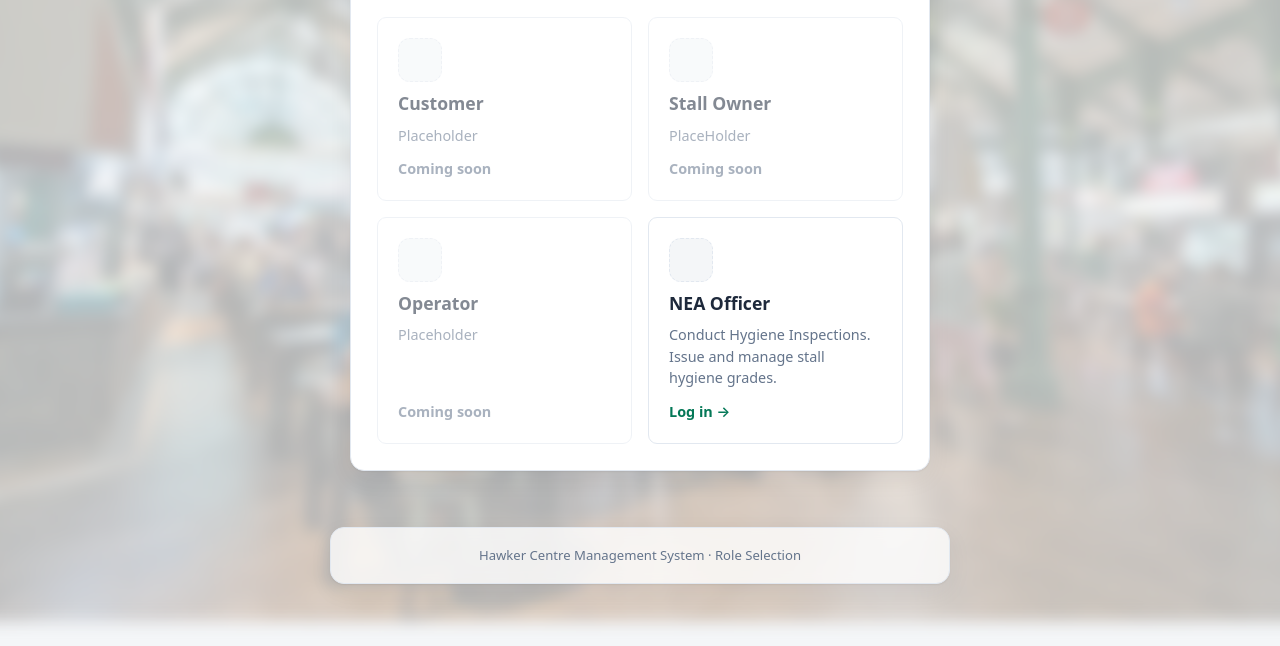
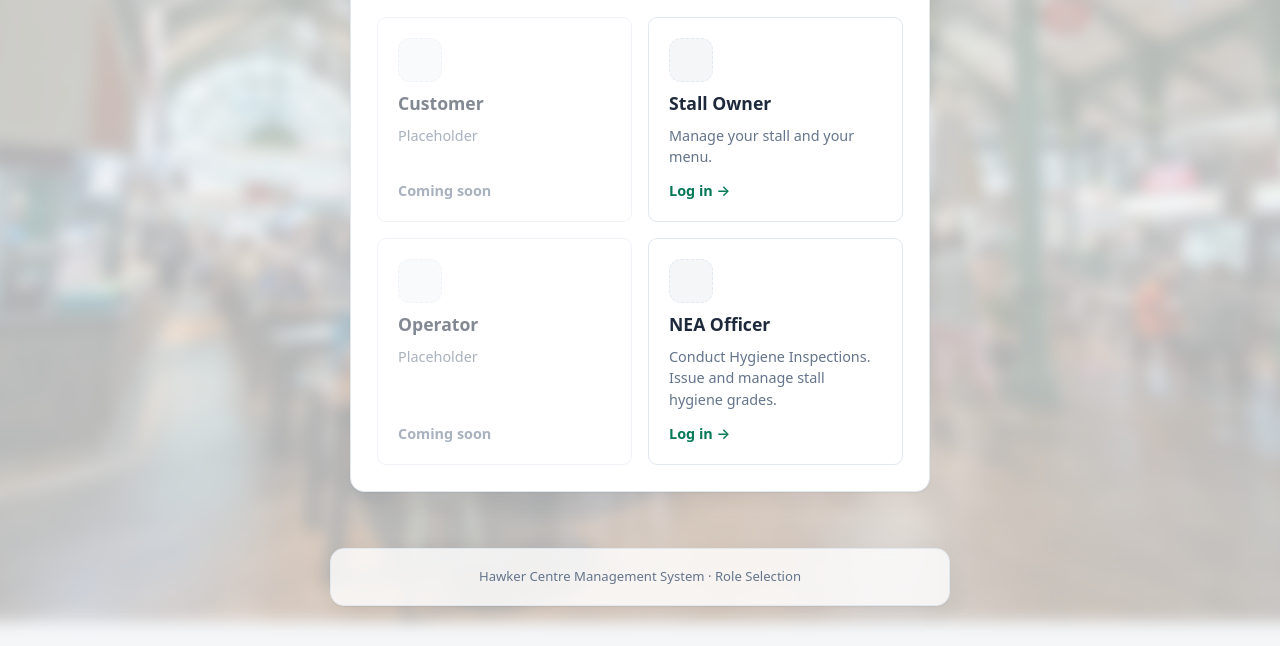
Before and after one commit to md44md/BED-Assignment, a website: page public/select-role.html in a window 1280 px wide. Shown: the part 203-849 px from the top of the page. Before the commit the page ends 800 px from the top, so only its background shows below. Drawn offline with Linux system fonts and the light colour scheme.

Commit message:
feat: add stall owner login redirect in select role page

```diff
--- a/public/select-role.html
+++ b/public/select-role.html
@@ -36,12 +36,14 @@
                     <span class="home-card__cta">Coming soon</span>
                 </span>
 
-                <span class="home-card home-card--disabled" aria-disabled="true">
+                <a class="home-card" href="/stallowner-login.html">
                     <span class="home-card__badge home-card__badge--placeholder" aria-hidden="true"></span>
                     <span class="home-card__title">Stall Owner</span>
-                    <span class="home-card__desc">PlaceHolder</span>
-                    <span class="home-card__cta">Coming soon</span>
-                </span>
+                    <span class="home-card__desc">
+                        Manage your stall and your menu.
+                    </span>
+                    <span class="home-card__cta">Log in →</span>
+                </a>
 
                 <span class="home-card home-card--disabled" aria-disabled="true">
                     <span class="home-card__badge home-card__badge--placeholder" aria-hidden="true"></span>
```
